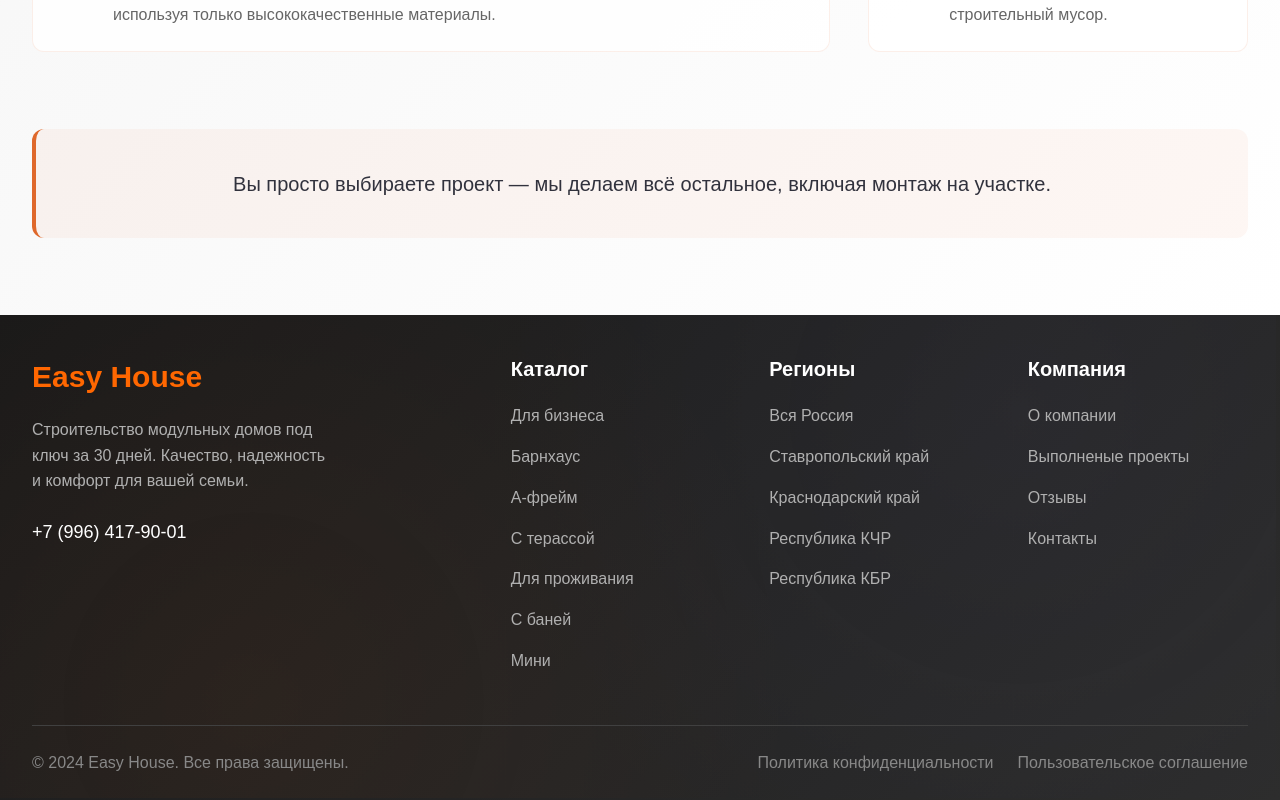
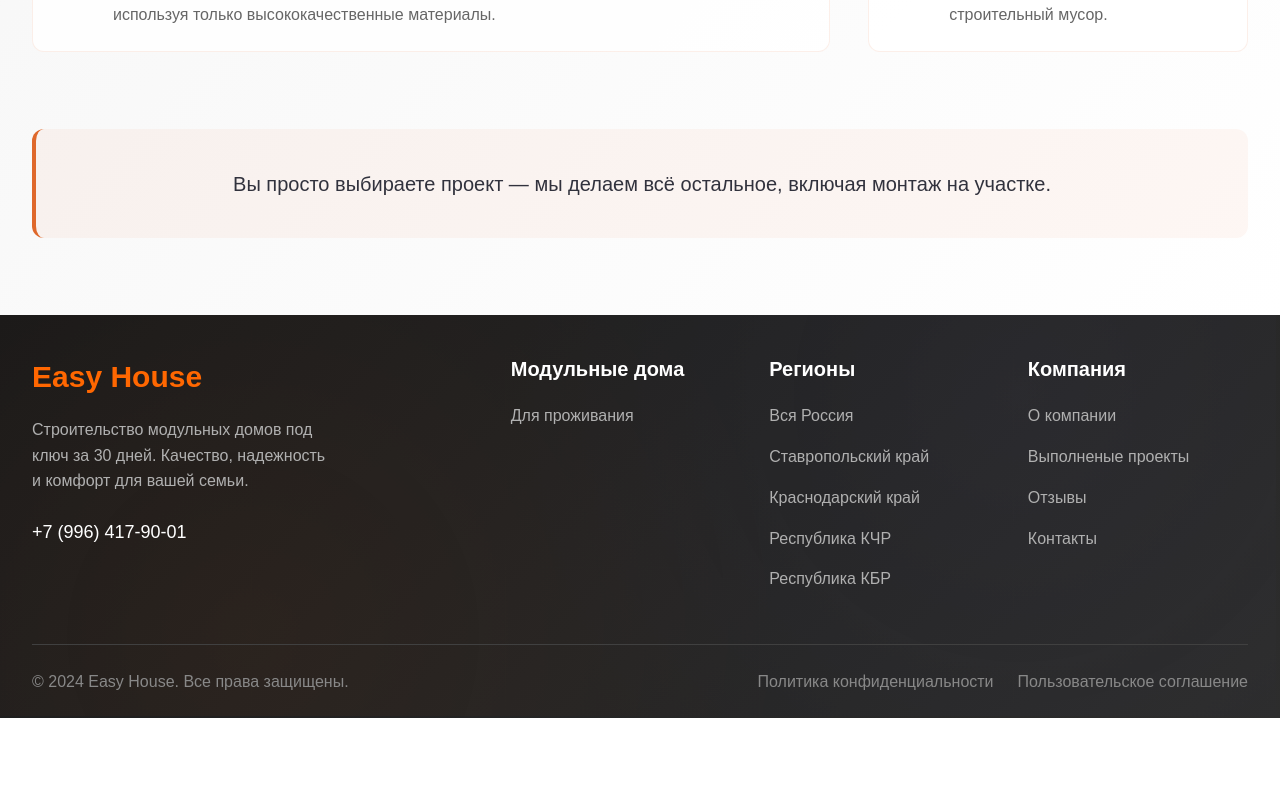
Before and after one commit to litvinenko88/Easy-House, a Next.js app: page / in a window 1280 px wide. Shown: the part 10073-10873 px from the top of the page. After the commit the page ends 10791 px from the top, so only its background shows below. Built offline with nearby package versions, Linux system fonts and the light colour scheme.

Commit message:
Стр создана

```diff
--- a/src/components/Footer/Footer.js
+++ b/src/components/Footer/Footer.js
@@ -42,28 +42,10 @@
             </div>
 
             <div className={styles.links}>
-              <div className={styles.title}>Каталог</div>
+              <div className={styles.title}>Модульные дома</div>
               <ul className={styles.linksList}>
                 <li>
-                  <Link href="/catalog">Для бизнеса</Link>
-                </li>
-                <li>
-                  <Link href="/catalog/barnhouse">Барнхаус</Link>
-                </li>
-                <li>
-                  <Link href="/catalog/arkhangelsk">А-фрейм</Link>
-                </li>
-                <li>
-                  <Link href="/catalog/modern">С терассой</Link>
-                </li>
-                <li>
-                  <Link href="/catalog/modern">Для проживания</Link>
-                </li>
-                <li>
-                  <Link href="/catalog/modern">С баней</Link>
-                </li>
-                <li>
-                  <Link href="/catalog/modern">Мини</Link>
+                  <Link href="/modulnyye-doma-dlya-prozhivaniya">Для проживания</Link>
                 </li>
               </ul>
             </div>
```
Also changed, not shown: src/pages/modulnyye-doma-dlya-prozhivaniya.js (added, +11 -0 lines).
